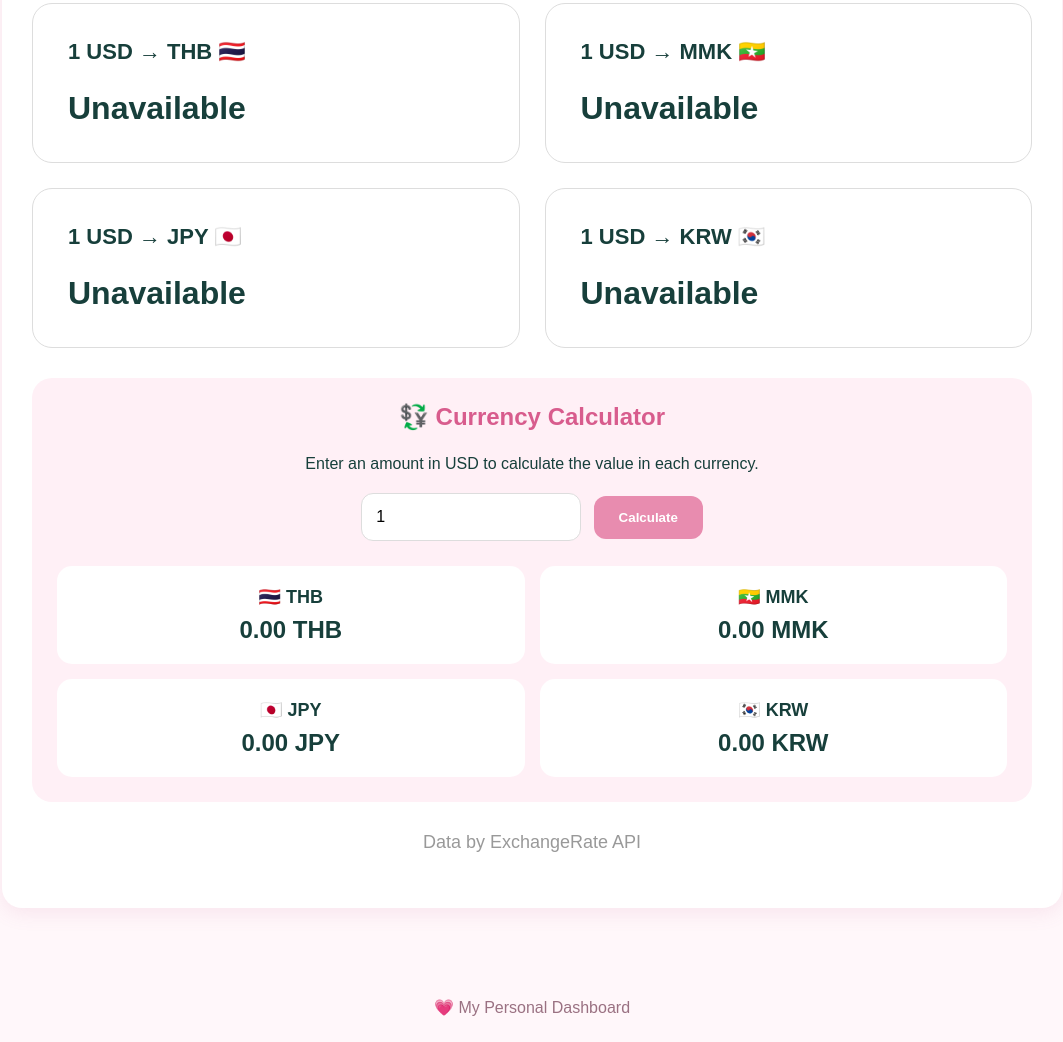
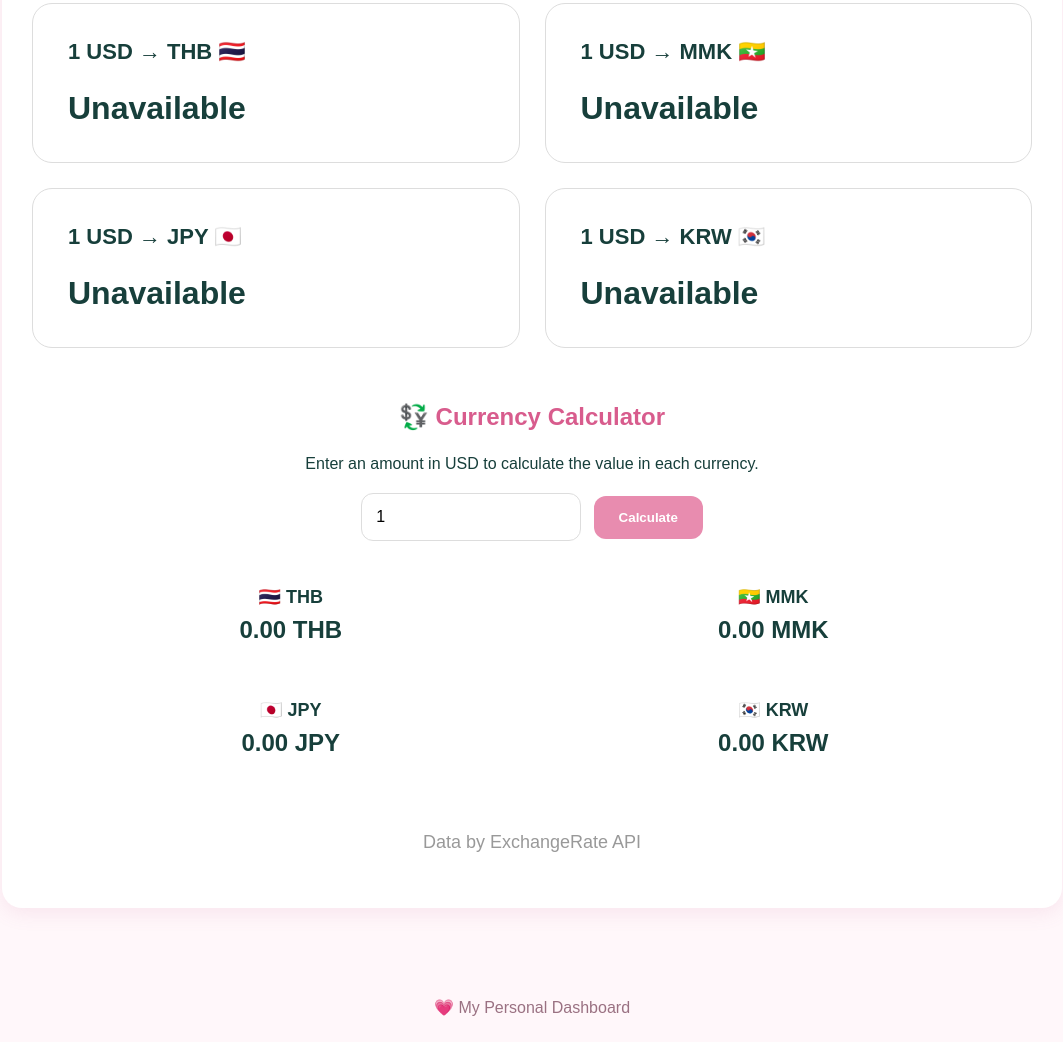
Before and after one commit to Katy-lib/MyPersonalDashboard, a plain HTML site: page index.html in a window 1280 px wide. Shown: the part 1665-2707 px from the top of the page, without its empty margins (108-1171 px from the left). Drawn offline with Linux system fonts and the light colour scheme; no server answers.

Commit message:
Update index.html

```diff
--- a/index.html
+++ b/index.html
@@ -276,7 +276,7 @@
         .calculator {
             margin-top: 30px;
 
-            background: #fff0f6;
+            background: #ffffff;
 
             padding: 25px;
 
```
